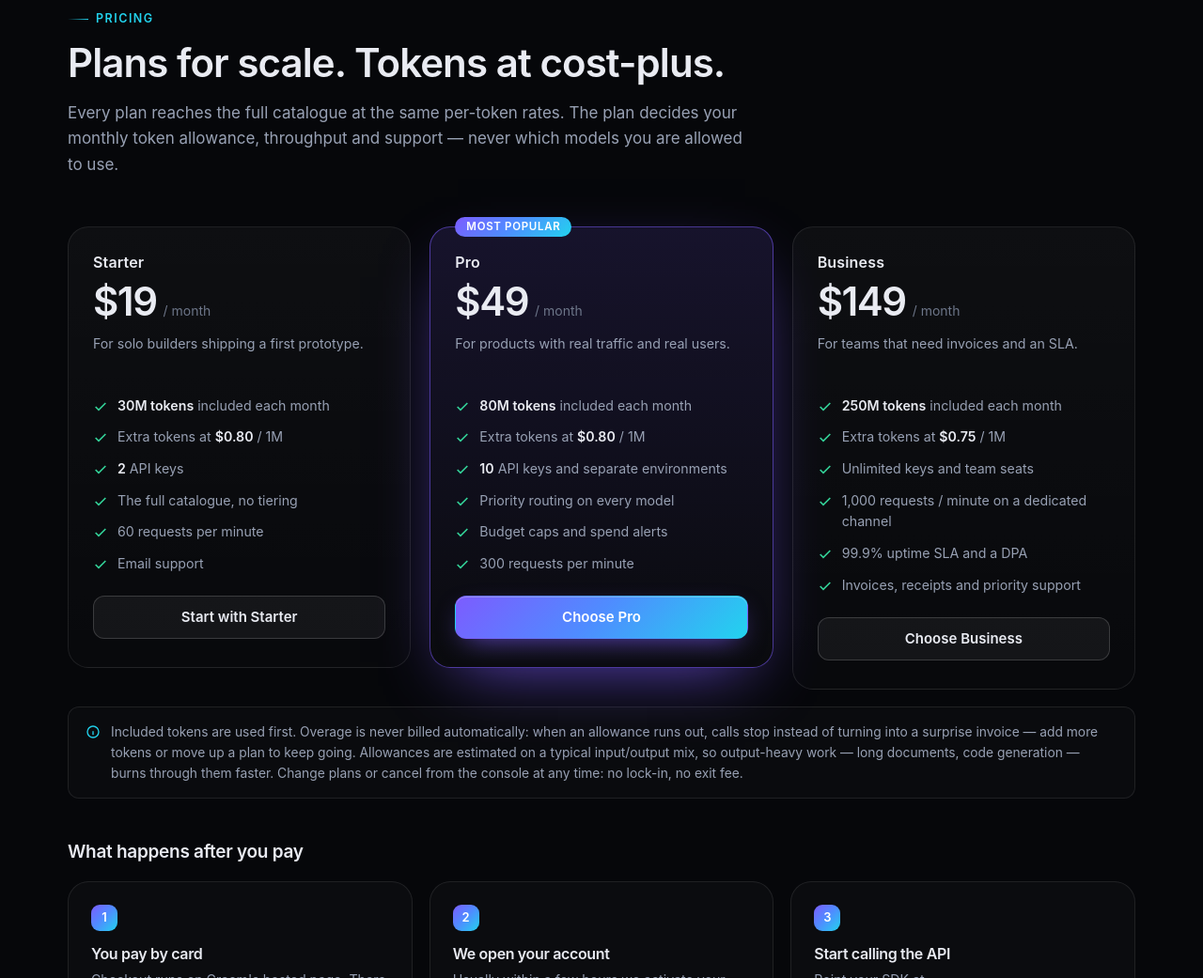
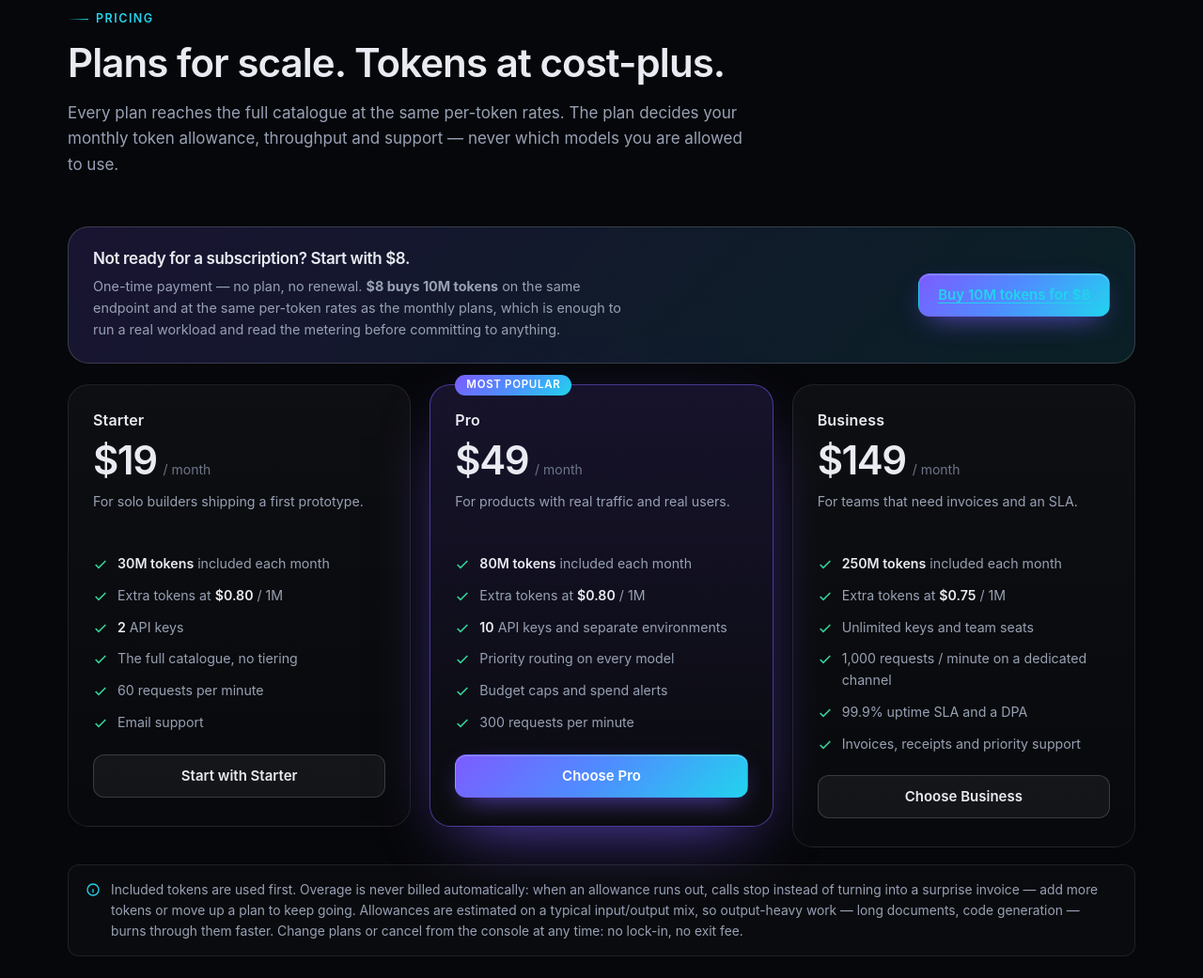
Before and after one commit to thelsy-api/thelsy-quickstart, a plain HTML site: page _deploy/index.html in a window 1280 px wide. Shown: the part 6339-7380 px from the top of the page at 94% size. Drawn offline with Linux system fonts and the light colour scheme.

Commit message:
Relay: pricing page leads with the  one-off pack (2026-09-25)

```diff
--- a/_deploy/index.html
+++ b/_deploy/index.html
@@ -280,6 +280,7 @@ tbody tr:hover{background:rgba(124,92,255,.055)}
 .testkey h3{font-size:17px;margin-bottom:8px}
 .testkey p{color:var(--muted);font-size:14.4px;max-width:64ch}
 .testkey a{color:var(--accent-2);text-decoration:underline;text-underline-offset:3px}
+.testkey-top{margin-top:0;margin-bottom:22px}
 .fine{margin-top:16px;color:var(--muted-2);font-size:13.2px;max-width:78ch}
 
 /* code */
@@ -799,6 +800,14 @@ stream = client.chat.completions.create(
       <p data-i18n="price.sub">Every plan reaches the full catalogue at the same per-token rates. The plan decides your monthly token allowance, throughput and support — never which models you are allowed to use.</p>
     </div>
 
+    <div class="testkey testkey-top reveal">
+      <div>
+        <h3 data-i18n="trial.h">Not ready for a subscription? Start with $8.</h3>
+        <p data-i18n="trial.p">One-time payment — no plan, no renewal. <b>$8 buys 10M tokens</b> on the same endpoint and at the same per-token rates as the monthly plans, which is enough to run a real workload and read the metering before committing to anything.</p>
+      </div>
+      <a class="btn btn-primary" href="https://www.creem.io/payment/prod_14NvVQ5lLNUc9GQAk4C82L" data-i18n="trial.cta">Buy 10M tokens for $8</a>
+    </div>
+
     <div class="price-grid">
       <article class="plan reveal" style="--d:.02s">
         <div>
@@ -1286,6 +1295,9 @@ stream = client.chat.completions.create(
     "test.h": "还没决定？先拿一个免费测试 key",
     "test.p": "发邮件到 <a href=\"mailto:support@thelsy.com?subject=Free%20test%20key\">support@thelsy.com</a>，主题写 <b>Free test key</b>，我们就会给你一个测试 key。不用信用卡，也不用注册。",
     "hero.cta3": "拿一个免费测试 key",
+    "trial.h": "还不想订套餐？先花 $8 起。",
+    "trial.p": "一次性付款 —— 不是订阅，不会自动续费。<b>$8 换 10M tokens</b>，走同一个接口、同样的每 token 价格，够你跑一个真实负载、把计费明细看清楚，再决定要不要订。",
+    "trial.cta": "花 $8 买 10M tokens",
     "hero.free.b": "不用信用卡，也不用注册。",
     "hero.free.t": "给我们发一封邮件，我们把一个能用的 key 发回去 —— 付款之前先把接口跑通。",
     "test.btn": "申请测试 key",
```
